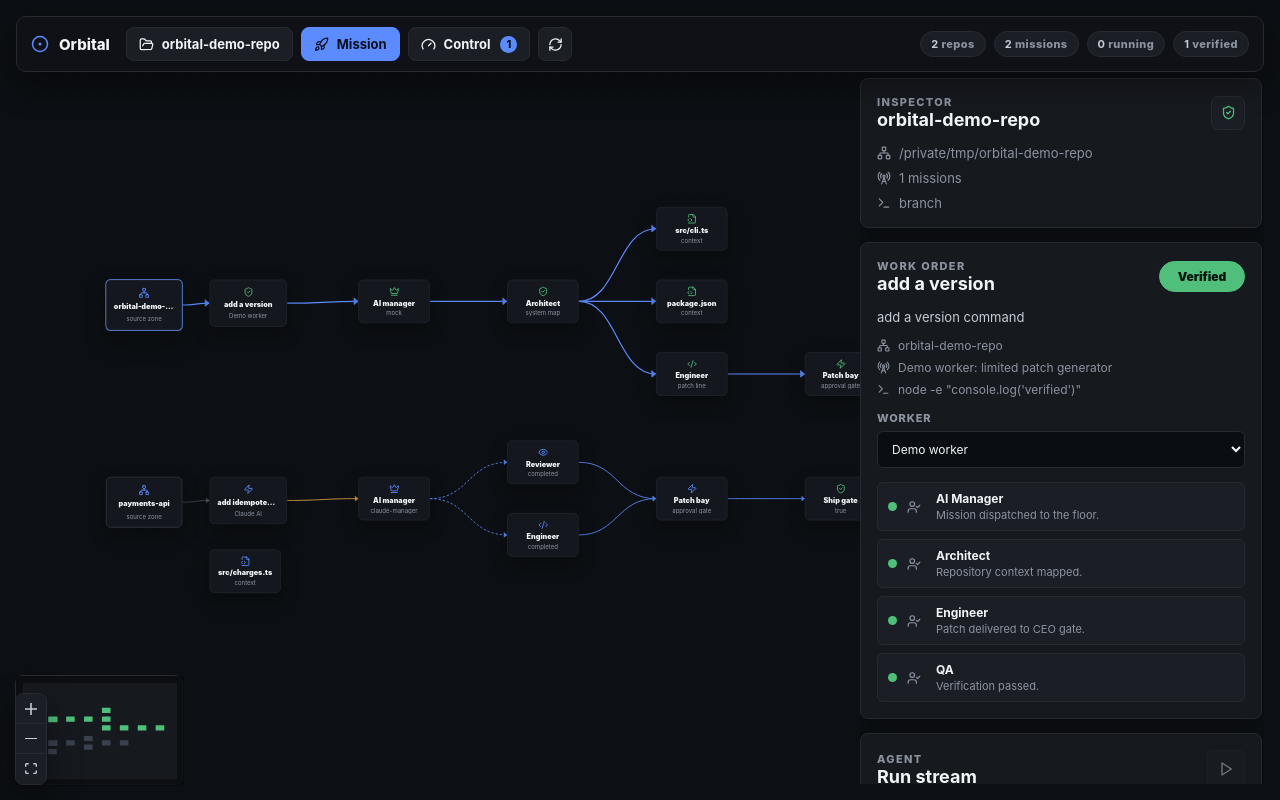
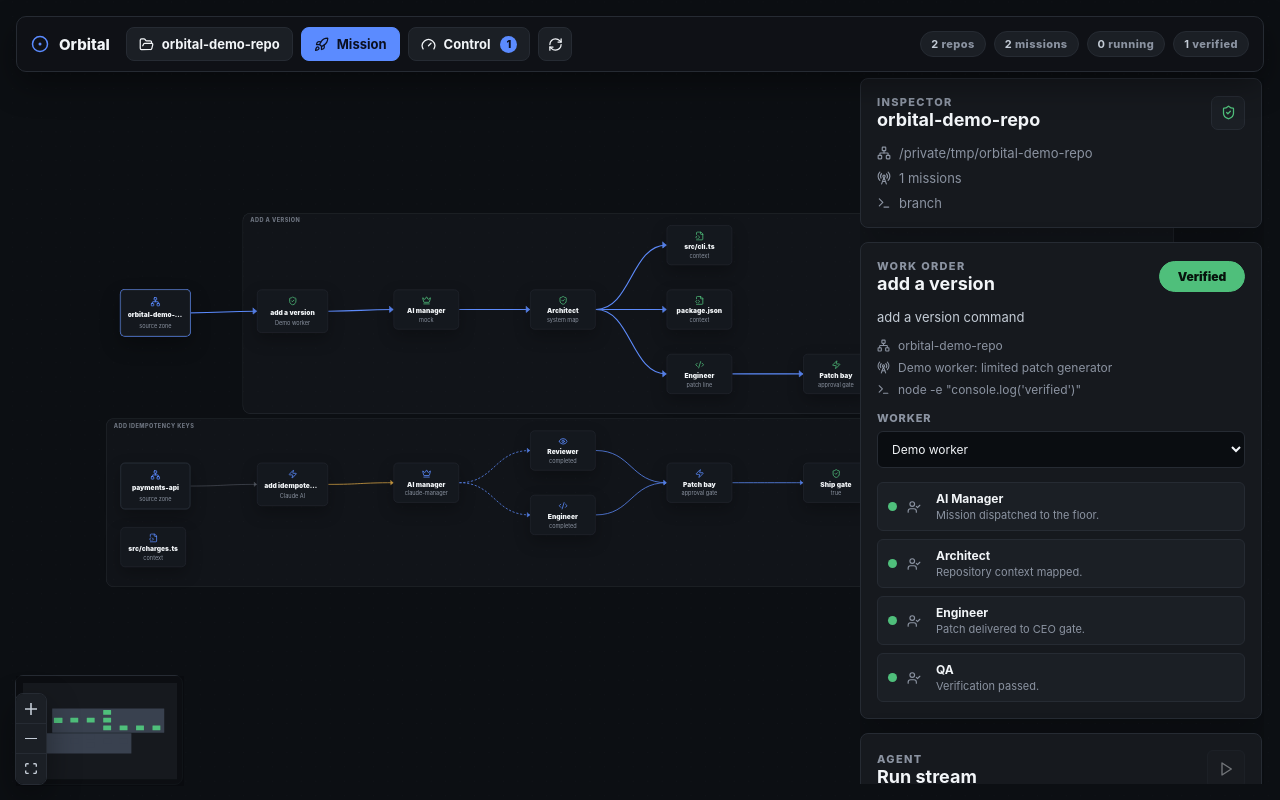
Before and after one commit to whosgotch/orbital, a React (Vite) app in the folder app/: page / in a window 1280 px wide. Built offline with nearby package versions, Linux system fonts and the light colour scheme.

Commit message:
feat(app): align pipeline columns with labeled swimlane bands

```diff
--- a/app/src/components/GraphMap.tsx
+++ b/app/src/components/GraphMap.tsx
@@ -16,7 +16,7 @@ import {
 } from "@xyflow/react";
 import "@xyflow/react/dist/style.css";
 import { Code2, Crown, Eye, FileCode2, Network, RadioTower, ShieldCheck, Zap } from "lucide-react";
-import { layoutGraph, type NodePosition } from "../graphLayout";
+import { layoutGraph, type LaneBox, type NodePosition } from "../graphLayout";
 import { type GraphNodeKind, type MissionNodeStatus, type WorkspaceGraphEdge, type WorkspaceGraphNode } from "../mockMission";
 
 type GraphNode = WorkspaceGraphNode & { status?: MissionNodeStatus };
@@ -56,7 +56,21 @@ function edgeDash(kind: string) {
   return undefined;
 }
 
-const nodeTypes = { orbital: OrbitalNode };
+const nodeTypes = { orbital: OrbitalNode, lane: LaneNode };
+
+function laneToRfNode(lane: LaneBox): Node {
+  return {
+    id: `lane:${lane.missionId}`,
+    type: "lane",
+    position: { x: lane.x, y: lane.y },
+    data: { label: lane.label, width: lane.width, height: lane.height },
+    draggable: false,
+    selectable: false,
+    focusable: false,
+    zIndex: 0,
+    style: { width: lane.width, height: lane.height },
+  };
+}
 
 export function GraphMap({ nodes, edges, selectedNodeId, selectedMissionId, runningMissionIds, onSelectNode }: GraphMapProps) {
   const [rfNodes, setRfNodes, onNodesChange] = useNodesState<Node<OrbitalNodeData>>([]);
@@ -79,22 +93,25 @@ export function GraphMap({ nodes, edges, selectedNodeId, selectedMissionId, runn
   );
 
   useEffect(() => {
-    const laidOut = layoutGraph(nodes, edges);
+    const { positions: laidOut, lanes } = layoutGraph(nodes, edges);
     const merged: Record<string, NodePosition> = {};
     nodes.forEach((node) => {
       merged[node.id] = positionsRef.current[node.id] ?? laidOut[node.id];
     });
     positionsRef.current = merged;
 
-    setRfNodes(
-      nodes.map((node) => ({
+    // Lane bands render first (behind), then the mission/agent nodes on top.
+    const laneNodes = lanes.map(laneToRfNode);
+    setRfNodes([
+      ...laneNodes,
+      ...nodes.map((node) => ({
         id: node.id,
         type: "orbital",
         position: merged[node.id],
         data: { kind: node.kind, label: node.label, detail: node.detail, status: node.status },
         selected: node.id === selectedNodeId,
       })),
-    );
+    ] as Node<OrbitalNodeData>[]);
     setRfEdges(edges.map((edge) => toRfEdge(edge, missionByNode, selectedMissionId, runningMissionIds)));
     // eslint-disable-next-line react-hooks/exhaustive-deps
   }, [topologyKey]);
@@ -122,6 +139,7 @@ export function GraphMap({ nodes, edges, selectedNodeId, selectedMissionId, runn
 
   const onNodeClick = useCallback(
     (_event: unknown, node: Node) => {
+      if (node.type === "lane") return;
       onSelectNode(node.id);
     },
     [onSelectNode],
@@ -204,6 +222,15 @@ function OrbitalNode({ data, selected }: NodeProps) {
   );
 }
 
+function LaneNode({ data }: NodeProps) {
+  const lane = data as { label: string; width: number; height: number };
+  return (
+    <div className="graph-lane" style={{ width: lane.width, height: lane.height }}>
+      <span className="graph-lane-label">{lane.label}</span>
+    </div>
+  );
+}
+
 function GraphGlyph({ kind, status, label }: { kind: GraphNodeKind; status?: MissionNodeStatus; label?: string }) {
   if (kind === "repo") {
     return <Network size={18} aria-hidden="true" />;
--- a/app/src/graphLayout.ts
+++ b/app/src/graphLayout.ts
@@ -2,32 +2,54 @@ import dagre from "@dagrejs/dagre";
 import type { WorkspaceGraphEdge, WorkspaceGraphNode } from "./mockMission";
 
 export type NodePosition = { x: number; y: number };
+export type LaneBox = { missionId: string; label: string; x: number; y: number; width: number; height: number };
+export type GraphLayout = { positions: Record<string, NodePosition>; lanes: LaneBox[] };
 
 // Dagre is fed a single uniform node footprint. Mixing per-kind sizes makes its
 // rank assignment collapse multiple ranks onto the same coordinate, so layout
 // uses one size for spacing while the rendered nodes keep their real CSS sizes.
 const NODE_WIDTH = 150;
 const NODE_HEIGHT = 86;
-const COL_GAP = 96; // horizontal gap between pipeline stages within a lane
-const ROW_GAP = 34; // vertical gap between branches inside one lane
-const LANE_GAP = 60; // vertical gap between mission lanes
-const REPO_COL = NODE_WIDTH + COL_GAP; // x of the mission column (repo sits left of it)
+const COL_GAP = 96; // horizontal gap between pipeline stages
+const ROW_GAP = 30; // vertical gap between branches inside one lane
+const LANE_GAP = 52; // vertical gap between mission lanes
+const COL_STEP = NODE_WIDTH + COL_GAP; // distance between aligned columns
+const LANE_PAD_X = 26;
+const LANE_PAD_Y = 22;
 
-// layoutGraph arranges the graph as swimlanes: every mission is its own lane,
-// laid out left-to-right with dagre, and the lanes are stacked vertically and
-// grouped by repository. The repository node anchors the left of its lanes.
-// This keeps a large, fully-expanded multi-mission workflow legible instead of
-// letting one global dagre pass scatter the nodes. Returns top-left positions
-// keyed by node id (React Flow positions nodes by their top-left corner).
-export function layoutGraph(
-  nodes: WorkspaceGraphNode[],
-  edges: WorkspaceGraphEdge[],
-): Record<string, NodePosition> {
-  const centers: Record<string, NodePosition> = {};
+// layoutGraph arranges the graph as aligned swimlanes: every mission is its own
+// lane, and each node snaps to a GLOBAL column (its longest-path depth from the
+// repo) so the same pipeline stage lines up vertically across every lane — a
+// crisp grid for a large multi-mission workflow. Vertical placement within a
+// lane still comes from a dagre pass, which keeps branches (files, parallel
+// agents) tidy. Returns top-left positions plus a band box per lane.
+export function layoutGraph(nodes: WorkspaceGraphNode[], edges: WorkspaceGraphEdge[]): GraphLayout {
+  const present = new Set(nodes.map((node) => node.id));
+  const parents = new Map<string, string[]>();
+  nodes.forEach((node) => parents.set(node.id, []));
+  edges.forEach((edge) => {
+    if (present.has(edge.from) && present.has(edge.to)) parents.get(edge.to)!.push(edge.from);
+  });
+
+  // Global column = longest path from a root (repo). Memoized, guarded against
+  // accidental cycles so layout never hangs.
+  const columnCache = new Map<string, number>();
+  const inFlight = new Set<string>();
+  const columnOf = (id: string): number => {
+    if (columnCache.has(id)) return columnCache.get(id)!;
+    if (inFlight.has(id)) return 0;
+    inFlight.add(id);
+    const ps = parents.get(id) ?? [];
+    const value = ps.length === 0 ? 0 : 1 + Math.max(...ps.map(columnOf));
+    inFlight.delete(id);
+    columnCache.set(id, value);
+    return value;
+  };
+  nodes.forEach((node) => columnOf(node.id));
 
   const repoNodes = nodes.filter((node) => node.kind === "repo");
 
-  // Bucket every non-repo node into its mission's lane.
+  // Bucket non-repo nodes into mission lanes, keeping a repo's missions adjacent.
   const laneOrder: string[] = [];
   const laneNodes = new Map<string, WorkspaceGraphNode[]>();
   for (const node of nodes) {
@@ -38,8 +60,6 @@ export function layoutGraph(
     }
     laneNodes.get(node.mission_id)!.push(node);
   }
-
-  // Keep a repository's missions adjacent, so lanes read as grouped clusters.
   const repoOfLane = (missionId: string) => laneNodes.get(missionId)?.[0]?.repository_id ?? "";
   laneOrder.sort((a, b) => {
     const ra = repoOfLane(a);
@@ -48,6 +68,8 @@ export function layoutGraph(
     return a < b ? -1 : 1;
   });
 
+  const centers: Record<string, NodePosition> = {};
+  const lanes: LaneBox[] = [];
   const repoMissionYs = new Map<string, number[]>();
   let laneTop = 0;
 
@@ -55,6 +77,7 @@ export function layoutGraph(
     const lane = laneNodes.get(missionId)!;
     const laneSet = new Set(lane.map((node) => node.id));
 
+    // Dagre gives the vertical arrangement; we ignore its x and use columns.
     const graph = new dagre.graphlib.Graph();
     graph.setGraph({ rankdir: "LR", nodesep: ROW_GAP, ranksep: COL_GAP, marginx: 0, marginy: 0 });
     graph.setDefaultEdgeLabel(() => ({}));
@@ -64,23 +87,21 @@ export function layoutGraph(
     });
     dagre.layout(graph);
 
-    let minX = Infinity;
     let minY = Infinity;
     let maxY = -Infinity;
+    let maxCol = 0;
     lane.forEach((node) => {
       const laid = graph.node(node.id);
-      minX = Math.min(minX, laid.x);
       minY = Math.min(minY, laid.y);
       maxY = Math.max(maxY, laid.y);
+      maxCol = Math.max(maxCol, columnOf(node.id));
     });
 
-    // Place this lane: its leftmost stage sits at the mission column, and the
-    // whole lane drops into the next vertical band.
     const laneCenterTop = laneTop + NODE_HEIGHT / 2;
     lane.forEach((node) => {
       const laid = graph.node(node.id);
       centers[node.id] = {
-        x: REPO_COL + (laid.x - minX),
+        x: columnOf(node.id) * COL_STEP + NODE_WIDTH / 2,
         y: laneCenterTop + (laid.y - minY),
       };
     });
@@ -92,10 +113,21 @@ export function layoutGraph(
       repoMissionYs.set(missionNode.repository_id, ys);
     }
 
-    laneTop += maxY - minY + NODE_HEIGHT + LANE_GAP;
+    // Lane band spans from the mission column to the last stage column.
+    const laneHeight = maxY - minY + NODE_HEIGHT;
+    const startCol = Math.min(...lane.map((node) => columnOf(node.id)));
+    lanes.push({
+      missionId,
+      label: missionNode?.label ?? "",
+      x: startCol * COL_STEP - LANE_PAD_X,
+      y: laneTop - LANE_PAD_Y,
+      width: (maxCol - startCol) * COL_STEP + NODE_WIDTH + LANE_PAD_X * 2,
+      height: laneHeight + LANE_PAD_Y * 2,
+    });
+
+    laneTop += laneHeight + LANE_GAP;
   }
 
-  // Anchor each repository node to the left, vertically centered on its lanes.
   repoNodes.forEach((repo, index) => {
     const ys = repoMissionYs.get(repo.id);
     const y = ys && ys.length > 0 ? ys.reduce((sum, value) => sum + value, 0) / ys.length : index * (NODE_HEIGHT + LANE_GAP);
@@ -107,5 +139,5 @@ export function layoutGraph(
     const center = centers[node.id] ?? { x: 0, y: 0 };
     positions[node.id] = { x: center.x - NODE_WIDTH / 2, y: center.y - NODE_HEIGHT / 2 };
   }
-  return positions;
+  return { positions, lanes };
 }
--- a/app/src/styles.css
+++ b/app/src/styles.css
@@ -378,6 +378,26 @@ select:focus {
 
 .workspace-actions button {
   flex: 1;
+}
+
+.graph-lane {
+  box-sizing: border-box;
+  border: 1px solid rgba(139, 147, 161, 0.16);
+  border-radius: 14px;
+  background: rgba(139, 147, 161, 0.045);
+  pointer-events: none;
+}
+
+.graph-lane-label {
+  position: absolute;
+  top: 7px;
+  left: 14px;
+  font-size: 10px;
+  font-weight: 800;
+  letter-spacing: 0.08em;
+  text-transform: uppercase;
+  color: var(--muted);
+  opacity: 0.75;
 }
 
 .chip-badge {
```
